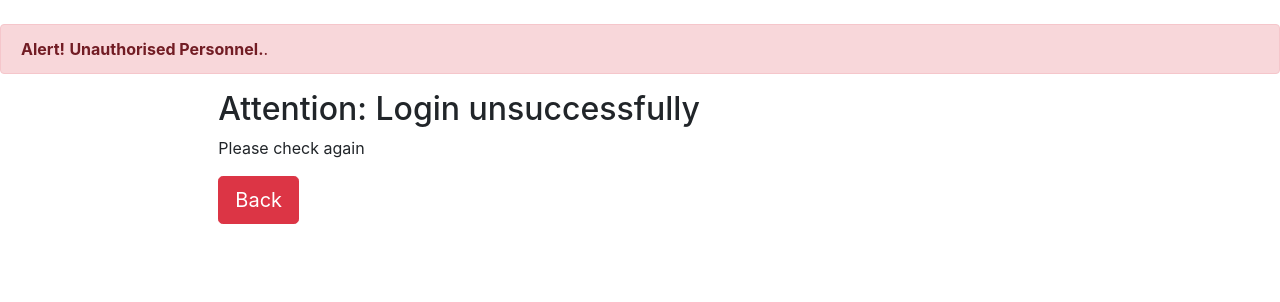
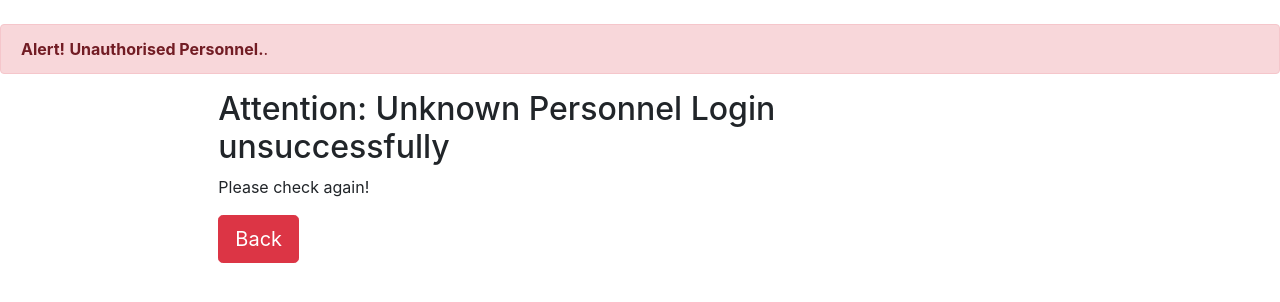
Before and after one commit to ziyingb/webimperators, a Flask app: page /loginFailed in a window 1280 px wide. Shown: the part 67-369 px from the top of the page. Run offline with Flask 2, Linux system fonts and the light colour scheme; some libraries are stand-ins or nearby versions.

Commit message:
Update loginFailed.html

```diff
--- a/templates/loginFailed.html
+++ b/templates/loginFailed.html
@@ -12,8 +12,8 @@
 
 <div class="row">
     <div class="col-md-7 offset-lg-2">
-        <h2> Attention: Login unsuccessfully </h2>
-        <p> Please check again</p>
+        <h2> Attention: Unknown Personnel Login unsuccessfully </h2>
+        <p> Please check again!</p>
         <a class="btn btn-danger btn-lg" href="{{ url_for('home') }}"> Back </a>
     </div>
 </div>
```
